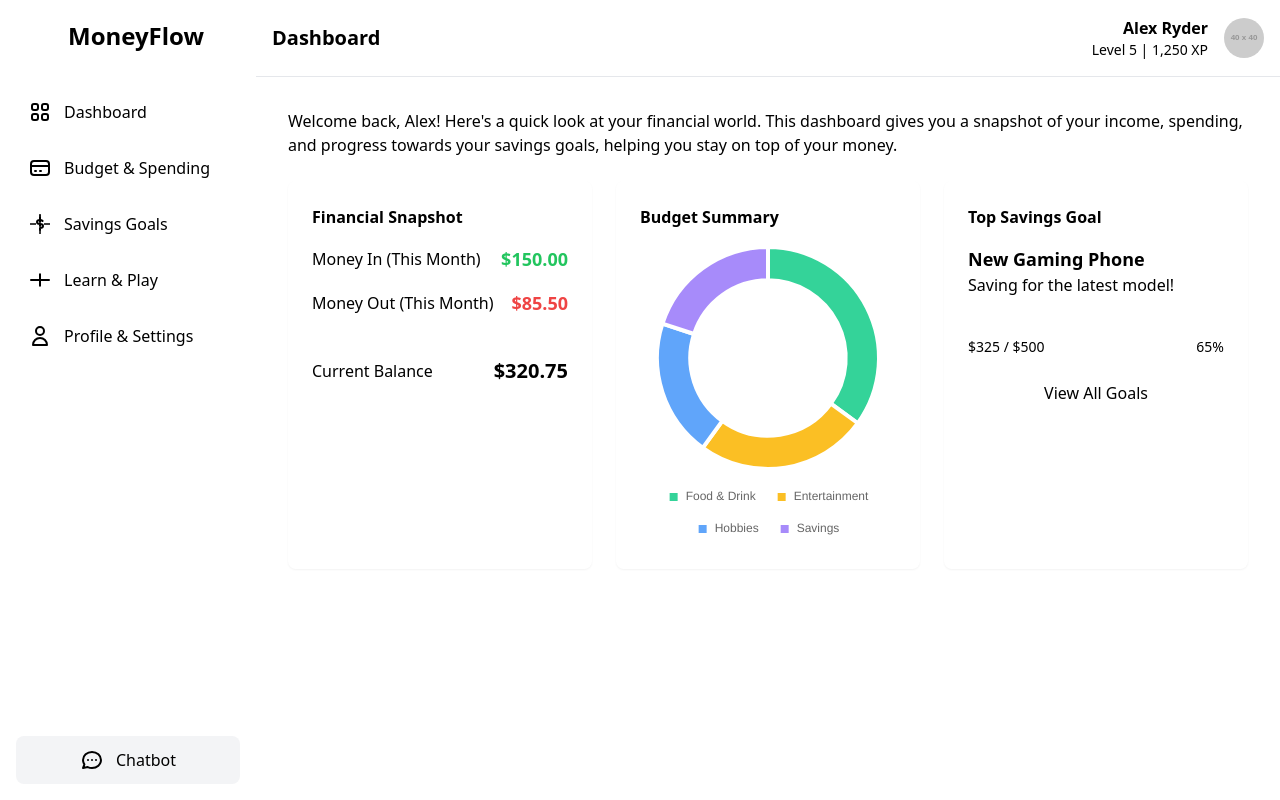
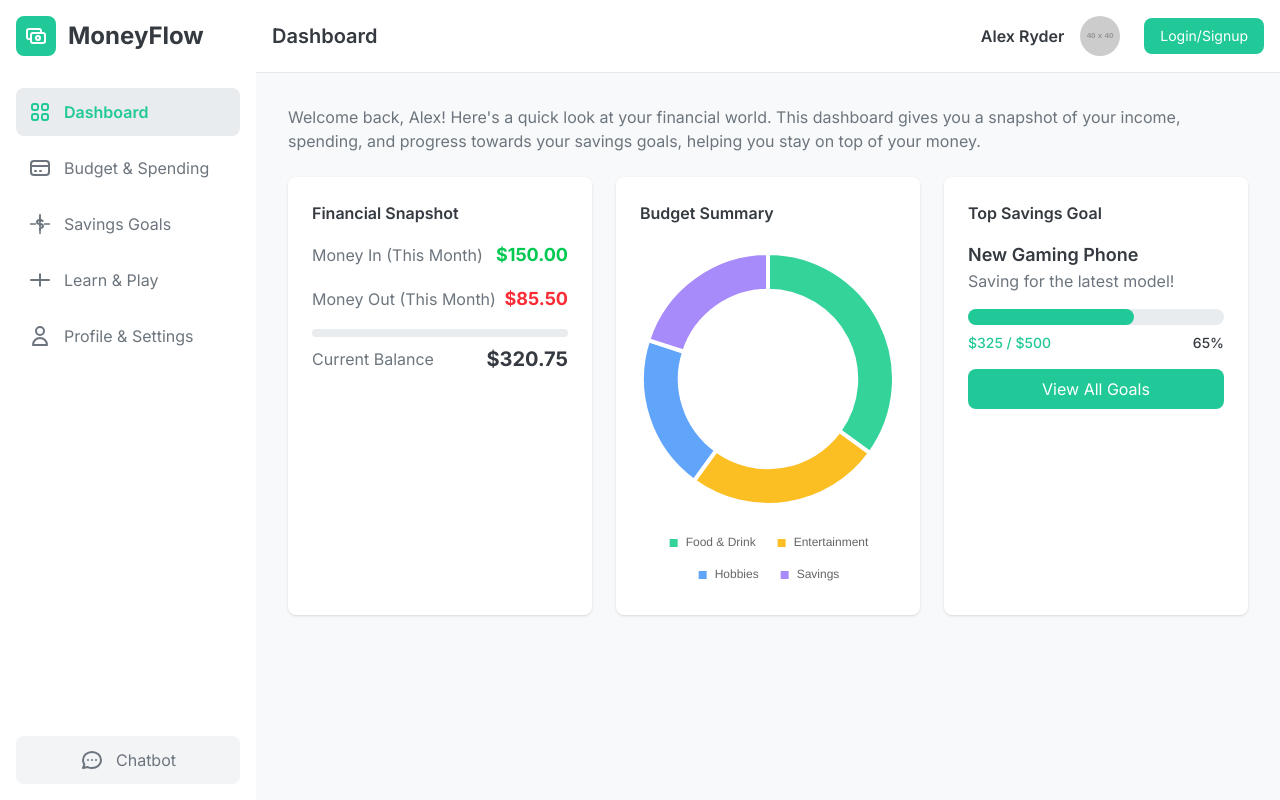
Before and after one commit to Abdullah-Arshad-Warr/Teen-Finance-Tracker, a Flask app: page / in a window 1280 px wide. Run offline with Flask 3, Linux system fonts and the light colour scheme; grey boxes labelled with a size stand in for pictures from a placeholder-image service; some libraries are stand-ins or nearby versions.

Commit message:
this commit adds the updated code that includes  login and sign up elements

```diff
--- a/static/js/script.js
+++ b/static/js/script.js
@@ -1,3 +1,4 @@
+// script.js
 document.addEventListener('DOMContentLoaded', function () {
     const pages = document.querySelectorAll('.page-content');
     const navLinks = document.querySelectorAll('.nav-item');
@@ -5,10 +6,25 @@
     const menuButton = document.getElementById('menu-button');
     const sidebar = document.getElementById('sidebar');
     const sidebarOverlay = document.getElementById('sidebar-overlay');
+    const mainAppContainer = document.getElementById('main-app-container');
+
+    const authModal = document.getElementById('auth-modal');
+    const authTitle = document.getElementById('auth-title');
+    const authMessage = document.getElementById('auth-message');
+    const loginForm = document.getElementById('login-form');
+    const signupForm = document.getElementById('signup-form');
+    const toggleAuthButton = document.getElementById('toggle-auth-button');
+    const toggleAuthText = document.getElementById('toggle-auth-text');
+    const closeAuthButton = document.getElementById('close-auth-button');
+    const headerAuthButton = document.getElementById('header-auth-button');
+    const logoutButton = document.getElementById('logout-button');
+    const userLevelXp = document.getElementById('user-level-xp');
 
     const chatbotButton = document.getElementById('chatbot-button');
     const chatbotModal = document.getElementById('chatbot-modal');
     const closeChatbotButton = document.getElementById('close-chatbot-button');
+
+    let isLoggedIn = false; // Initial state: not logged in
 
     const data = {
         transactions: [
@@ -35,6 +51,122 @@
             { name: 'Trivia Whiz', icon: '🧠' },
         ]
     };
+
+    function showAuthMessage(message, isError = true) {
+        authMessage.textContent = message;
+        authMessage.classList.remove('hidden');
+        if (isError) {
+            authMessage.classList.add('text-red-500');
+            authMessage.classList.remove('text-green-500');
+        } else {
+            authMessage.classList.add('text-green-500');
+            authMessage.classList.remove('text-red-500');
+        }
+    }
+
+    function handleLogin(e) {
+        e.preventDefault();
+        const email = document.getElementById('login-email').value;
+        const password = document.getElementById('login-password').value;
+
+        if (email && password) {
+            isLoggedIn = true;
+            showAuthMessage('Login successful!', false);
+            updateAuthUI();
+            setTimeout(() => {
+                hideAuthModal();
+                navigateTo(window.location.hash || '#dashboard');
+            }, 1500);
+        } else {
+            showAuthMessage('Please enter both email and password.');
+        }
+    }
+
+    function handleSignup(e) {
+        e.preventDefault();
+        const email = document.getElementById('signup-email').value;
+        const password = document.getElementById('signup-password').value;
+        const confirmPassword = document.getElementById('signup-confirm-password').value;
+
+        if (email && password && confirmPassword) {
+            if (password === confirmPassword) {
+                isLoggedIn = true;
+                showAuthMessage('Signup successful!', false);
+                updateAuthUI();
+                setTimeout(() => {
+                    hideAuthModal();
+                    navigateTo(window.location.hash || '#dashboard');
+                }, 1500);
+            } else {
+                showAuthMessage('Passwords do not match.');
+            }
+        } else {
+            showAuthMessage('Please fill in all fields.');
+        }
+    }
+
+    function handleLogout() {
+        isLoggedIn = false;
+        updateAuthUI();
+        navigateTo('#dashboard'); // Go back to dashboard after logout
+    }
+
+    function updateAuthUI() {
+        if (isLoggedIn) {
+            headerAuthButton.classList.add('hidden');
+            logoutButton.classList.remove('hidden');
+            userLevelXp.classList.remove('hidden'); // Show XP/Level
+        } else {
+            headerAuthButton.classList.remove('hidden');
+            logoutButton.classList.add('hidden');
+            userLevelXp.classList.add('hidden'); // Hide XP/Level for guest
+        }
+    }
+
+    function showAuthModal() {
+        authModal.classList.remove('hidden');
+        setTimeout(() => authModal.classList.remove('opacity-0'), 10);
+        showLoginPage(); // Always show login form first when modal opens
+    }
+
+    function hideAuthModal() {
+        authModal.classList.add('opacity-0');
+        setTimeout(() => authModal.classList.add('hidden'), 300);
+    }
+
+    function showLoginPage() {
+        loginForm.classList.remove('hidden');
+        signupForm.classList.add('hidden');
+        authTitle.textContent = 'Login';
+        toggleAuthText.textContent = "Don't have an account?";
+        toggleAuthButton.textContent = "Sign Up";
+        authMessage.classList.add('hidden');
+    }
+
+    function showSignupPage() {
+        loginForm.classList.add('hidden');
+        signupForm.classList.remove('hidden');
+        authTitle.textContent = 'Sign Up';
+        toggleAuthText.textContent = "Already have an account?";
+        toggleAuthButton.textContent = "Login";
+        authMessage.classList.add('hidden');
+    }
+
+    // Event Listeners for Auth
+    toggleAuthButton.addEventListener('click', () => {
+        if (loginForm.classList.contains('hidden')) {
+            showLoginPage();
+        } else {
+            showSignupPage();
+        }
+    });
+
+    loginForm.addEventListener('submit', handleLogin);
+    signupForm.addEventListener('submit', handleSignup);
+    closeAuthButton.addEventListener('click', hideAuthModal);
+    headerAuthButton.addEventListener('click', showAuthModal); // New button in header
+    logoutButton.addEventListener('click', handleLogout); // Logout button on profile page
+
 
     function navigateTo(hash) {
         const targetPageId = hash.substring(1) + '-page';
@@ -96,8 +228,9 @@
         setTimeout(() => chatbotModal.classList.add('hidden'), 300);
     });
 
-    // Initial Load
-    navigateTo(window.location.hash || '#dashboard');
+    // Initial Load and UI Update
+    updateAuthUI(); // Set initial button visibility based on isLoggedIn
+    navigateTo(window.location.hash || '#dashboard'); // Always start on dashboard
 
     // Chart.js Initializations
     function createDoughnutChart() {
@@ -226,7 +359,7 @@
         });
     }
 
-    // Call population functions
+    // Call population functions (these are called on DOMContentLoaded now that app is always visible)
     createDoughnutChart();
     createPieChart();
     populateTransactions();
--- a/templates/index.html
+++ b/templates/index.html
@@ -5,31 +5,90 @@
     <meta charset="UTF-8">
     <meta name="viewport" content="width=device-width, initial-scale=1.0">
     <title>MoneyFlow | Teen Financial Dashboard</title>
-    <script src="https://cdn.tailwindcss.com"></script>
+    <script src="https://cdn.jsdelivr.net/npm/@tailwindcss/browser@4"></script>
     <script src="https://cdn.jsdelivr.net/npm/chart.js"></script>
     <link rel="preconnect" href="https://fonts.googleapis.com">
     <link rel="preconnect" href="https://fonts.gstatic.com" crossorigin>
     <link href="https://fonts.googleapis.com/css2?family=Inter:wght@400;500;600;700&display=swap" rel="stylesheet">
     <!-- Chosen Palette: "Vibrant Growth" -->
-    <!-- Application Structure Plan: A single-page application with a fixed sidebar for navigation and a dynamic main content area. This structure provides a seamless, app-like experience without page reloads, keeping users engaged. Key interactions like adding transactions or using the chatbot are handled through modals to maintain context. This dashboard-style layout is ideal for presenting diverse financial information in an organized and accessible manner. -->
+    <!-- Application Structure Plan: A single-page application with a fixed sidebar for navigation and a dynamic main content area. This structure provides a seamless, app-like experience without page reloads, keeping users engaged. Key interactions like adding transactions or using the chatbot are handled through modals to maintain context. This dashboard-style layout is ideal for presenting diverse financial information in an organized and accessible manner. The addition of a login/signup modal allows optional authentication, providing a clear entry point for personalized features without restricting general app access. -->
     <!-- Visualization & Content Choices:
         - Dashboard: Goal: Inform. Method: HTML stat cards & Chart.js donut chart. Interaction: Hover effects, clickable cards. Justification: Provides a quick, scannable overview of financial health.
         - Budget: Goal: Compare/Organize. Method: Interactive Chart.js pie chart and a filterable HTML table. Interaction: Clicking chart segments filters the table. Justification: Connects visual data distribution with detailed transaction logs.
         - Savings: Goal: Motivate. Method: Custom HTML/CSS progress bars. Interaction: "Add Funds" modal. Justification: More visually engaging than standard bars, fostering an emotional emotional connection to goals.
         - Learn/Play: Goal: Educate/Engage. Method: HTML cards for articles, JS-powered trivia, and a chatbot modal. Interaction: Standard game/chat UI. Justification: Separates content consumption from interactive learning, catering to different engagement styles.
+        - Login/Signup (Modal): Goal: Optional authentication. Method: HTML forms within a modal. Interaction: Form submission with validation and state change (simulated login/logout), affecting personalized content/buttons. Justification: Offers a flexible user entry experience without blocking general access.
     -->
     <!-- CONFIRMATION: NO SVG graphics used. NO Mermaid JS used. -->
-    <link rel="{{url_for('static',filename='css/style.css')}}">
-    <script src="{{url_for('static',filename='js/script.js')}}">
-    </script>
-</head>
+    <link rel="stylesheet" href="{{ url_for('static', filename='css/style.css') }}">
+    <script src="{{ url_for('static', filename='js/script.js') }}"></script>
+
 
 <body class="bg-main text-main-heading min-h-screen flex flex-col">
+
+    <!-- Login/Signup Modal -->
+    <div id="auth-modal"
+        class="modal fixed inset-0 bg-black bg-opacity-50 flex justify-center items-center p-4 z-40 hidden opacity-0">
+        <div class="bg-card rounded-lg shadow-xl w-full max-w-md p-8">
+            <div class="flex justify-between items-center mb-6">
+                <h2 id="auth-title" class="text-3xl font-bold text-main-heading">Login</h2>
+                <button id="close-auth-button" class="text-gray-500 hover:text-gray-800 text-2xl">&times;</button>
+            </div>
+            <div id="auth-message" class="text-center text-red-500 mb-4 hidden"></div>
+
+            <!-- Login Form -->
+            <form id="login-form" class="space-y-4">
+                <div>
+                    <label for="login-email" class="block text-sm font-medium text-subtle mb-1">Email</label>
+                    <input type="email" id="login-email"
+                        class="w-full p-3 border rounded-lg focus:ring-2 focus:ring-primary-accent focus:outline-none"
+                        placeholder="your@email.com">
+                </div>
+                <div>
+                    <label for="login-password" class="block text-sm font-medium text-subtle mb-1">Password</label>
+                    <input type="password" id="login-password"
+                        class="w-full p-3 border rounded-lg focus:ring-2 focus:ring-primary-accent focus:outline-none"
+                        placeholder="********">
+                </div>
+                <button type="submit" class="w-full btn-primary py-3 rounded-lg text-lg font-semibold">Login</button>
+            </form>
+
+            <!-- Signup Form (hidden by default) -->
+            <form id="signup-form" class="space-y-4 hidden">
+                <div>
+                    <label for="signup-email" class="block text-sm font-medium text-subtle mb-1">Email</label>
+                    <input type="email" id="signup-email"
+                        class="w-full p-3 border rounded-lg focus:ring-2 focus:ring-primary-accent focus:outline-none"
+                        placeholder="your@email.com">
+                </div>
+                <div>
+                    <label for="signup-password" class="block text-sm font-medium text-subtle mb-1">Password</label>
+                    <input type="password" id="signup-password"
+                        class="w-full p-3 border rounded-lg focus:ring-2 focus:ring-primary-accent focus:outline-none"
+                        placeholder="********">
+                </div>
+                <div>
+                    <label for="signup-confirm-password" class="block text-sm font-medium text-subtle mb-1">Confirm
+                        Password</label>
+                    <input type="password" id="signup-confirm-password"
+                        class="w-full p-3 border rounded-lg focus:ring-2 focus:ring-primary-accent focus:outline-none"
+                        placeholder="********">
+                </div>
+                <button type="submit" class="w-full btn-primary py-3 rounded-lg text-lg font-semibold">Sign Up</button>
+            </form>
+
+            <p class="text-center text-subtle mt-6">
+                <span id="toggle-auth-text">Don't have an account?</span>
+                <button id="toggle-auth-button" class="text-primary-accent font-semibold hover:underline">Sign
+                    Up</button>
+            </p>
+        </div>
+    </div>
 
     <!-- Sidebar Overlay for Mobile -->
     <div id="sidebar-overlay" class="sidebar-overlay md:hidden"></div>
 
-    <div class="flex flex-1">
+    <div id="main-app-container" class="flex flex-1">
         <!-- Sidebar Navigation -->
         <aside id="sidebar"
             class="bg-card w-64 p-4 flex-shrink-0 flex flex-col justify-between transition-transform duration-300 -translate-x-full md:translate-x-0 md:relative absolute inset-y-0 left-0 z-30">
@@ -120,10 +179,12 @@
                 <div class="flex items-center gap-4">
                     <div class="text-right">
                         <p class="font-semibold text-main-heading">Alex Ryder</p>
-                        <p class="text-sm text-secondary-accent font-medium">Level 5 | 1,250 XP</p>
+                        <p id="user-level-xp" class="text-sm text-secondary-accent font-medium">Level 5 | 1,250 XP</p>
                     </div>
                     <img src="https://placehold.co/40x40/20C997/FFFFFF?text=A" alt="User Avatar"
                         class="w-10 h-10 rounded-full">
+                    <button id="header-auth-button"
+                        class="btn-primary py-2 px-4 rounded-lg text-sm ml-2">Login/Signup</button>
                 </div>
             </header>
 
@@ -287,6 +348,8 @@
                                     </label>
                                 </div>
                             </div>
+                            <button id="logout-button"
+                                class="w-full mt-6 btn-secondary py-2 rounded-lg font-semibold hidden">Logout</button>
                         </div>
                     </div>
                 </div>
@@ -319,6 +382,8 @@
             </div>
         </div>
     </div>
+
+
 </body>
 
 </html>
```
